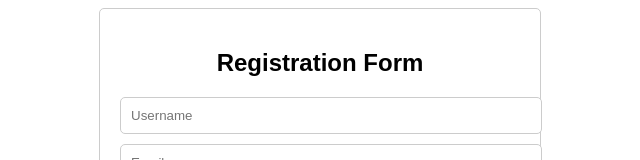
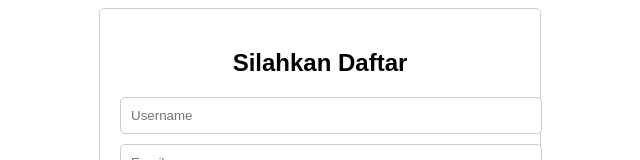
Before and after one commit to rizkydps/percobaan, a plain HTML site: page register.html in a window 1280 px wide. Shown: the top 160 px of the page, without its empty margins (320-960 px from the left). Drawn offline with Linux system fonts and the light colour scheme.

Commit message:
Edit register.html

```diff
--- a/register.html
+++ b/register.html
@@ -1,11 +1,13 @@
 <!DOCTYPE html>
 <html>
+
 <head>
-    <title>Registration Page</title>
+  <title>Silahkan Daftar</title>
   <style>
     body {
       font-family: Arial, sans-serif;
     }
+
     .container {
       max-width: 400px;
       margin: 0 auto;
@@ -13,9 +15,11 @@
       border: 1px solid #ccc;
       border-radius: 5px;
     }
+
     .container h2 {
       text-align: center;
     }
+
     .container input[type='text'],
     .container input[type='password'] {
       width: 100%;
@@ -24,6 +28,7 @@
       border-radius: 5px;
       border: 1px solid #ccc;
     }
+
     .container input[type='submit'] {
       width: 100%;
       padding: 10px;
@@ -33,25 +38,23 @@
       color: white;
       cursor: pointer;
     }
+
     .container input[type='submit']:hover {
       background-color: #45a049;
     }
   </style>
 </head>
+
 <body>
   <div class="container">
-      <h2>Registration Form</h2>
+    <h2>Silahkan Daftar</h2>
     <form action="your-registration-handler.php" method="POST">
       <input type="text" name="username" placeholder="Username" required />
       <input type="text" name="email" placeholder="Email" required />
-        <input
-          type="password"
-          name="password"
-          placeholder="Password"
-          required
-        />
+      <input type="password" name="password" placeholder="Password" required />
       <input type="submit" value="Register" />
     </form>
   </div>
 </body>
+
 </html>
```
Lines whose indentation alone changed are shown as unchanged.
